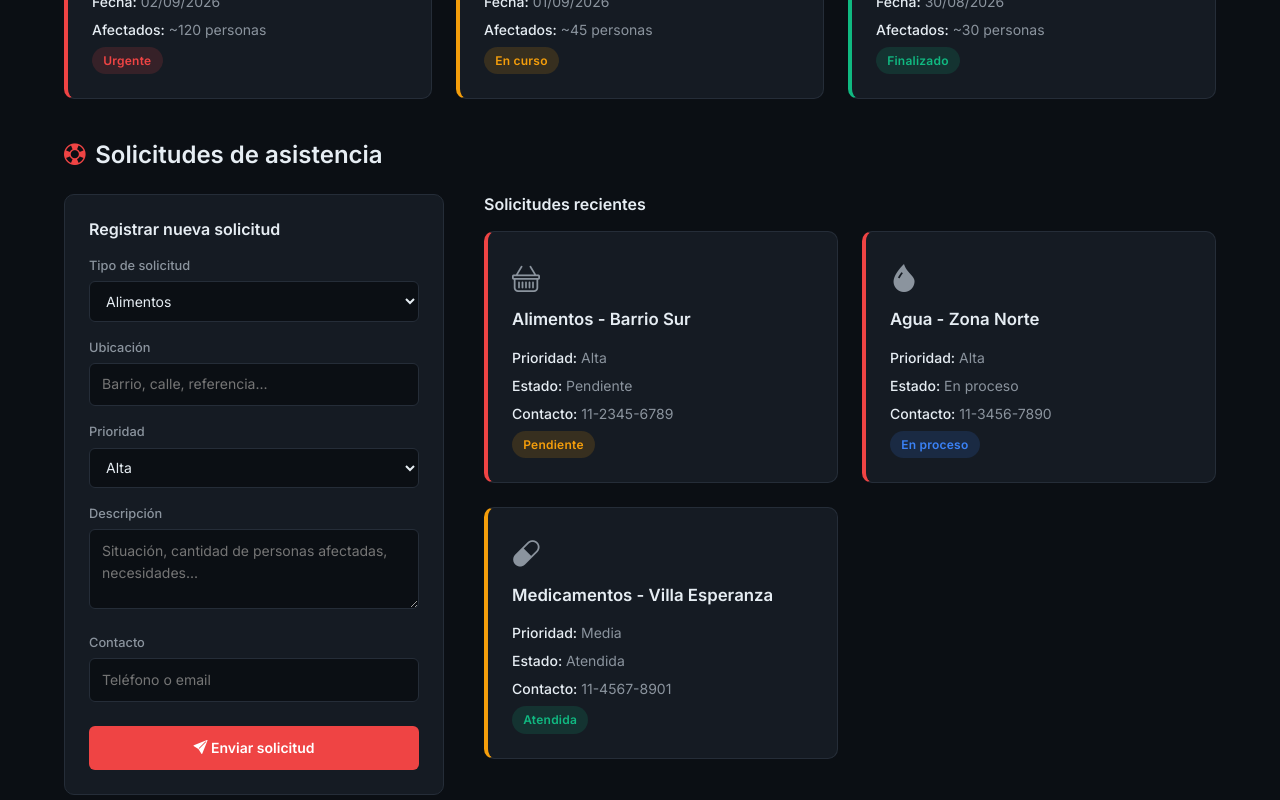
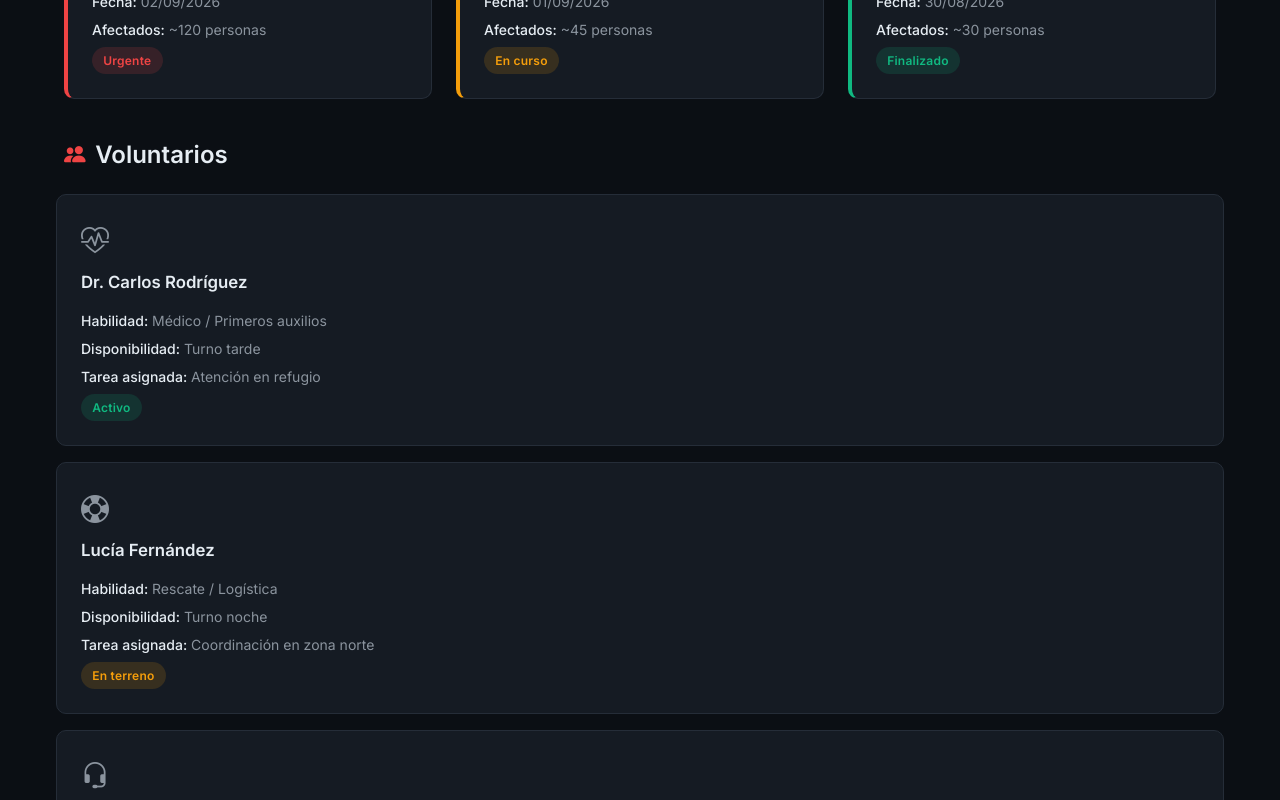
Before and after one commit to conty-111/geco-frontend, a React (Vite) app: page / in a window 1280 px wide. Shown: the part 700-1500 px from the top of the page. Built offline with nearby package versions, Linux system fonts and the light colour scheme.

Commit message:
agregado de voluntarios.jsx y modificacion del archivo app.jsx

```diff
--- a/src/App.jsx
+++ b/src/App.jsx
@@ -1,11 +1,10 @@
 import Navbar from "./components/layout/Navbar";
 import Hero from "./components/sections/Hero";
+import Emergencias from "./components/sections/Emergencias";
+import Voluntarios from "./components/sections/Voluntarios";
 import Solicitudes from "./components/sections/Solicitudes";
+import Contacto from "./components/sections/Contacto";
 import Footer from "./components/layout/Footer";
-import Tarjeta from "./components/ui/Tarjeta";
-import TituloSeccion from "./components/ui/TituloSeccion";
-import { emergencias } from "./data/emergencias";
-import Contacto from "./components/sections/Contacto";
 
 export default function App() {
   return (
@@ -13,25 +12,9 @@ export default function App() {
       <Navbar />
       <Hero />
 
-
       <main className="contenido">
-        <section className="seccion">
-          <TituloSeccion icono="bi-exclamation-triangle-fill" texto="Emergencias activas" />
-
-          <div className="grilla-tarjetas">
-            {emergencias.map((emergencia) => (
-              <Tarjeta
-                key={emergencia.id}
-                icono={emergencia.icono}
-                titulo={emergencia.titulo}
-                gravedad={emergencia.gravedad}
-                datos={emergencia.datos}
-                estado={emergencia.estado}
-              />
-            ))}
-          </div>
-        </section>
-
+        <Emergencias />
+        <Voluntarios />
         <Solicitudes />
         <Contacto />
       </main>
--- a/src/components/sections/Emergencias.jsx
+++ b/src/components/sections/Emergencias.jsx
@@ -1,22 +1,24 @@
 import { emergencias } from "../../data/emergencias";
 import Tarjeta from "../ui/Tarjeta";
+import TituloSeccion from "../ui/TituloSeccion";
 
 export default function Emergencias() {
   return (
-    <div className="row g-3">
+    <section className="seccion">
+      <TituloSeccion icono="bi-exclamation-triangle-fill" texto="Emergencias activas" />
+
+      <div className="grilla-tarjetas">
         {emergencias.map((emergencia) => (
           <Tarjeta
             key={emergencia.id}
             icono={emergencia.icono}
             titulo={emergencia.titulo}
-          datos={[
-            { label: "Fecha", valor: emergencia.fecha },
-            { label: "Afectados", valor: emergencia.afectados }
-          ]}
-          estado={{ texto: emergencia.estado, tipo: emergencia.gravedad }}
             gravedad={emergencia.gravedad}
+            datos={emergencia.datos}
+            estado={emergencia.estado}
           />
         ))}
       </div>
+    </section>
   );
 }
--- /dev/null
+++ b/src/components/sections/Voluntarios.jsx
@@ -0,0 +1,22 @@
+import { voluntarios } from "../../data/voluntarios";
+import Tarjeta from "../ui/Tarjeta";
+import TituloSeccion from "../ui/TituloSeccion";
+
+export default function Voluntarios() {
+  return (
+    <section className="seccion">
+      <TituloSeccion icono="bi-people-fill" texto="Voluntarios" />
+      <div className="row g-3">
+        {voluntarios.map((voluntario) => (
+          <Tarjeta
+            key={voluntario.id}
+            icono={voluntario.icono}
+            titulo={voluntario.titulo}
+            datos={voluntario.datos}
+            estado={voluntario.estado}
+          />
+        ))}
+      </div>
+    </section>
+  );
+}
```
Lines whose indentation alone changed are shown as unchanged.
